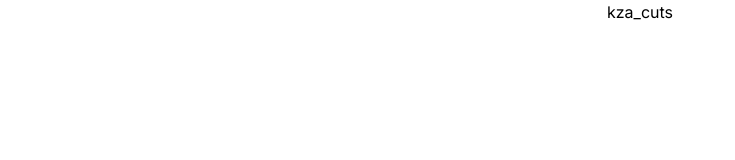
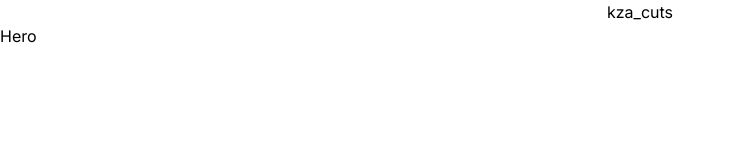
Before and after one commit to YxngXi1/kza_cuts, a Next.js app: page / in a window 1280 px wide. Shown: the top 160 px of the page, without its empty margins (0-735 px from the left). Built offline with nearby package versions, Linux system fonts and the light colour scheme.

Commit message:
testing hero from components

```diff
--- a/app/page.tsx
+++ b/app/page.tsx
@@ -1,5 +1,6 @@
 import Image from "next/image";
-import { Hero } from "componenets";
+
+import { Hero } from "@/components"
 
 export default function Home() {
   return (
@@ -7,6 +8,7 @@ export default function Home() {
       <h1 className="text-center">
         kza_cuts
       </h1>
+      <Hero/>
     </main>
   );
 }
```
